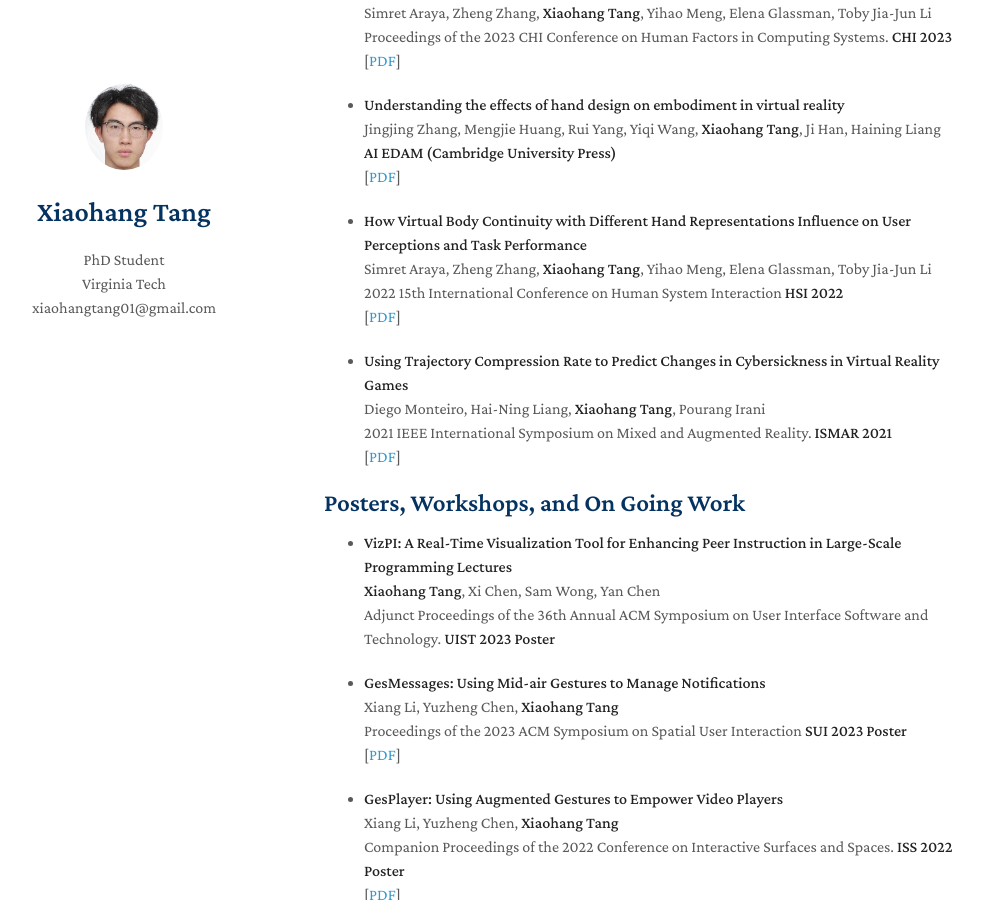
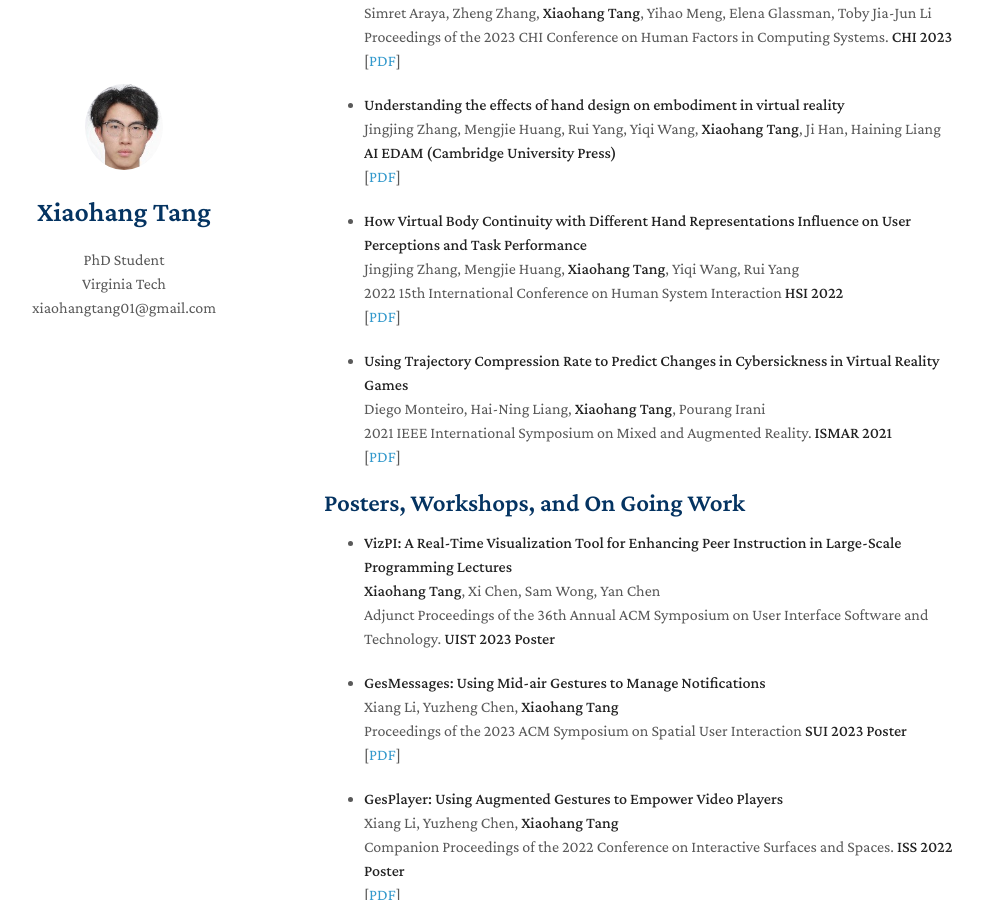
Before and after one commit to xiaohang-tang/xiaohang-tang.github.io, a Jekyll site: the page built from index.md, in a window 1280 px wide and 900 px high, scrolled down 1212 px. Shown: the whole window, without its empty margins (146-1129 px from the left). Built offline with Jekyll 4.4.1, drawn with Linux system fonts in a browser that asks for light colours; nearby versions of some CDN libraries; a style sheet for code colours, icons or effects is not loaded; our own code applies the rules of GitHub Pages for plain Markdown files.

Commit message:
Update index.md

```diff
--- a/index.md
+++ b/index.md
@@ -62,7 +62,7 @@ I was a research intern at the [University of Notre Dame](https://www.nd.edu/) i
 
 - **How Virtual Body Continuity with Different Hand Representations Influence on User Perceptions and Task Performance**
   <br>
-  Simret Araya, Zheng Zhang, **Xiaohang Tang**, Yihao Meng, Elena Glassman, Toby Jia-Jun Li
+  Jingjing Zhang, Mengjie Huang, **Xiaohang Tang**, Yiqi Wang, Rui Yang
   <br>
   2022 15th International Conference on Human System Interaction **HSI 2022**
   <br>
```
